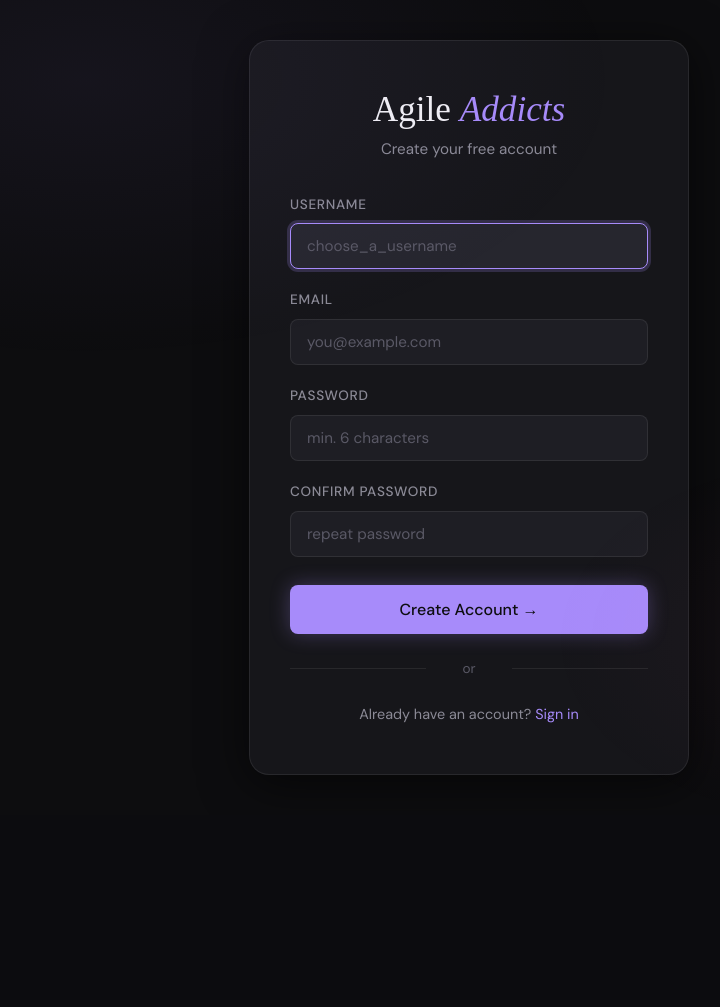
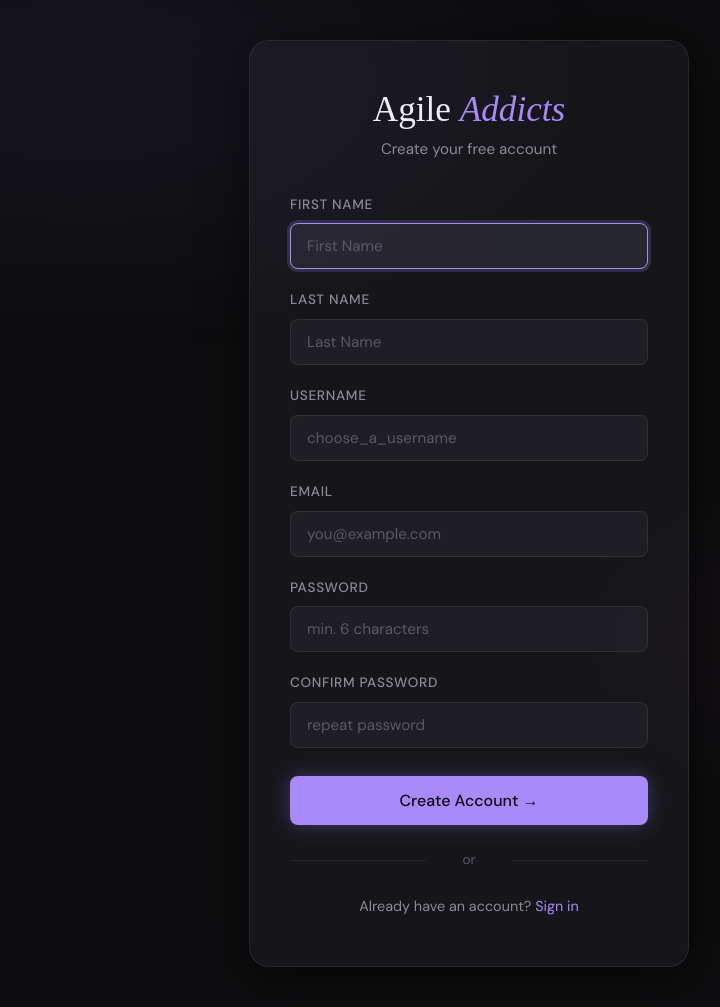
Before and after one commit to anaylo5450/625_GROUP_PROJECT, a Flask app: page /register in a window 1280 px wide. Shown: the whole page, without its empty margins (171-891 px from the left). Before the commit the page ends 775 px from the top, so only its background shows below. Run offline with Flask 3, Linux system fonts and the light colour scheme; some web fonts are replaced.

Commit message:
Added one record to the flashcards.db, Added the firstname and lastname field to the database.py script,

```diff
--- a/src/625_GROUP_PROJECT/controllers/deck_controller.py
+++ b/src/625_GROUP_PROJECT/controllers/deck_controller.py
@@ -28,15 +28,15 @@ def create():
             return redirect(url_for('deck.view_deck', deck_id=deck_id))
     return render_template('deck_form.html', deck=None, colors=DECK_COLORS, action='Create')
 
-# @deck_bp.route('/deck/<int:deck_id>')
-# @login_required
-# def view_deck(deck_id):
-#     deck = get_deck_by_id(deck_id, session['user_id'])
-#     if not deck:
-#         flash('Deck not found.', 'error')
-#         return redirect(url_for('deck.dashboard'))
-#     cards = get_cards_by_deck(deck_id)
-#     return render_template('deck_view.html', deck=deck, cards=cards)
+@deck_bp.route('/deck/<int:deck_id>')
+@login_required
+def view_deck(deck_id):
+    deck = get_deck_by_id(deck_id, session['user_id'])
+    if not deck:
+         flash('Deck not found.', 'error')
+         return redirect(url_for('deck.dashboard'))
+    cards = get_cards_by_deck(deck_id)
+    return render_template('deck_view.html', deck=deck, cards=cards)
 
 @deck_bp.route('/deck/<int:deck_id>/edit', methods=['GET', 'POST'])
 @login_required
--- a/src/625_GROUP_PROJECT/models/database.py
+++ b/src/625_GROUP_PROJECT/models/database.py
@@ -18,6 +18,8 @@ def init_db():
         CREATE TABLE IF NOT EXISTS users (
             id INTEGER PRIMARY KEY AUTOINCREMENT,
             username TEXT UNIQUE NOT NULL,
+            firstname TEXT NOT NULL,
+            lastname TEXT NOT NULL,
             email TEXT UNIQUE NOT NULL,
             password TEXT NOT NULL,
             created_at TIMESTAMP DEFAULT CURRENT_TIMESTAMP
--- a/src/625_GROUP_PROJECT/views/templates/register.html
+++ b/src/625_GROUP_PROJECT/views/templates/register.html
@@ -19,8 +19,16 @@
 
     <form method="POST">
       <div class="form-group">
+        <label class="form-label">First Name</label>
+        <input class="form-control" type="text" name="firstname" placeholder="First Name" required autofocus>
+      </div>
+      <div class="form-group">
+        <label class="form-label">Last Name</label>
+        <input class="form-control" type="text" name="lastname" placeholder="Last Name" required>
+      </div>
+      <div class="form-group">
         <label class="form-label">Username</label>
-        <input class="form-control" type="text" name="username" placeholder="choose_a_username" required autofocus>
+        <input class="form-control" type="text" name="username" placeholder="choose_a_username" required>
       </div>
       <div class="form-group">
         <label class="form-label">Email</label>
```
Also changed, not shown: src/625_GROUP_PROJECT/flashcards.db.
